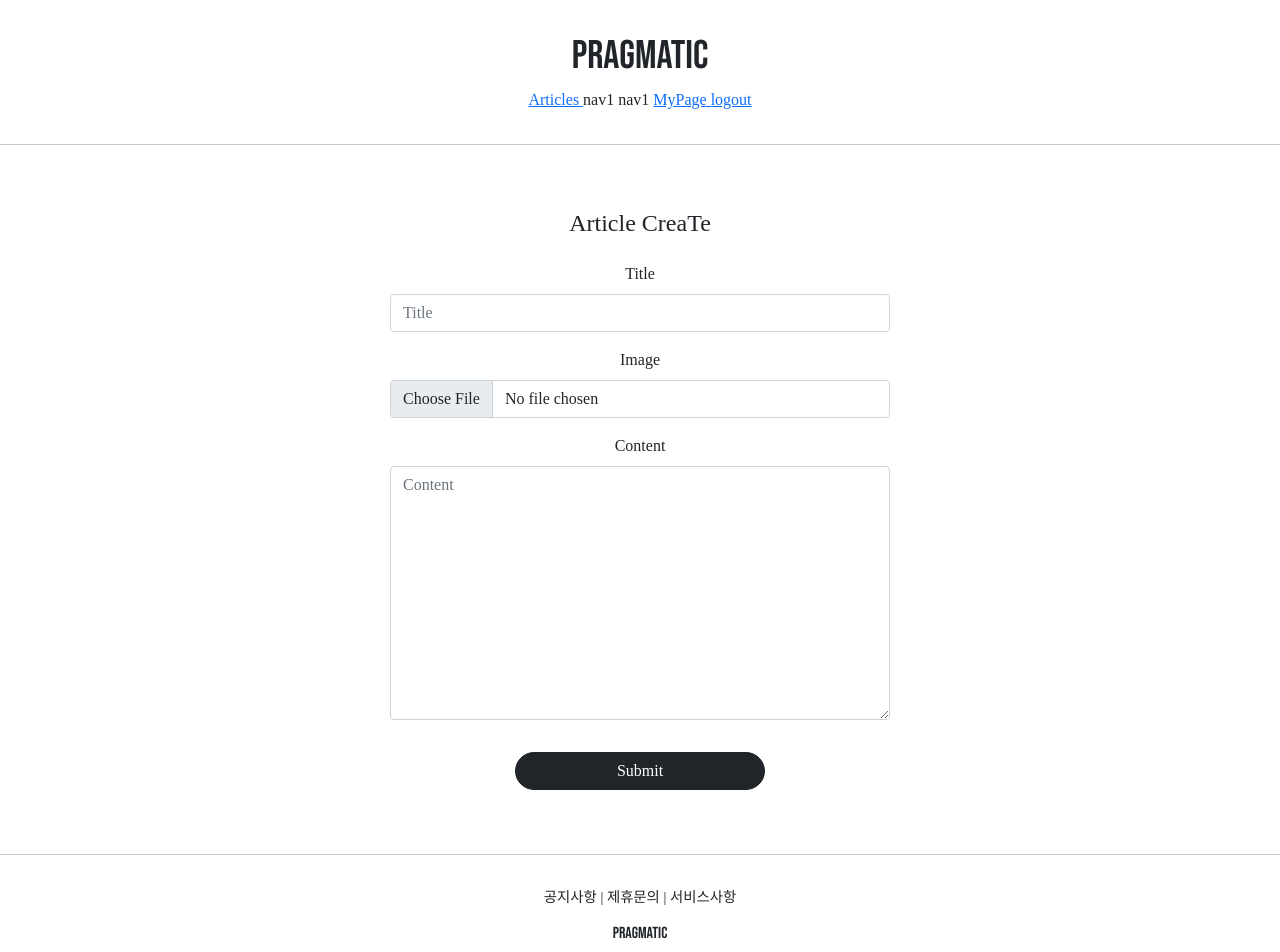
After one commit to sseregit/pragmatic-clone, a Django app: page /articles/create/ in a window 1280 px wide. The commit adds this page. Run offline with Django 4.2, Linux system fonts and the light colour scheme; the visitor is signed in with stand-in values (Sample User, id 1); some libraries are stand-ins or nearby versions; some web fonts are replaced.

Commit message:
django course 35 commit

```diff
--- /dev/null
+++ b/articleapp/forms.py
@@ -0,0 +1,7 @@
+from django.forms import ModelForm
+from articleapp.models import Article
+
+class ArticleCreationForm(ModelForm):
+    class Meta:
+        model = Article
+        fields = ['title', 'image', 'content']
--- a/articleapp/models.py
+++ b/articleapp/models.py
@@ -1,3 +1,12 @@
+from django.contrib.auth.models import User
 from django.db import models
 
 # Create your models here.
+class Article(models.Model):
+    writer = models.ForeignKey(User, on_delete=models.SET_NULL, related_name='article', null=True)
+
+    title = models.CharField(max_length=200, null=True)
+    image = models.ImageField(upload_to='article/', null=False)
+    content = models.TextField(null=True)
+
+    created_at = models.DateField(auto_now_add=True)
--- /dev/null
+++ b/articleapp/templates/articleapp/create.html
@@ -0,0 +1,17 @@
+{% extends 'base.html' %}
+{% load bootstrap4 %}
+
+{% block content %}
+
+    <div style="text-align:center; max-width:500px; margin:4rem auto;">
+        <div class="mb-4">
+            <h4>Article CreaTe</h4>
+        </div>
+        <form action="{% url 'articleapp:create' %}" method="post" enctype="multipart/form-data">
+            {% csrf_token %}
+            {% bootstrap_form form%}
+            <input type="submit" class="btn btn-dark rounded-pill col-6 mt-3">
+        </form>
+    </div>
+
+{% endblock %}
--- a/articleapp/templates/articleapp/list.html
+++ b/articleapp/templates/articleapp/list.html
@@ -32,5 +32,11 @@
   <div class="item13"><img src="https://picsum.photos/200/780"></div>
 </div>
 
+<div style="text-align:center">
+  <a href="{% url 'articleapp:create' %}" class="btn btn-dark rounded-pill col-3 mt-3 mb-3">
+    Create Article
+  </a>
+</div>
+
 <script src="{% static 'js/magicgrid.js'%}"></script>
 {% endblock %}
--- a/articleapp/urls.py
+++ b/articleapp/urls.py
@@ -1,8 +1,14 @@
 from django.urls import path
 from django.views.generic import TemplateView
+
+from articleapp.views import ArticleCreateView, ArticleDetailView, ArticleUpdateView, ArticleDeleteView
 
 app_name = 'articleapp'
 
 urlpatterns = [
     path('list/', TemplateView.as_view(template_name='articleapp/list.html'), name='list'),
+    path('create/', ArticleCreateView.as_view(), name='create'),
+    path('detail/<int:pk>', ArticleDetailView.as_view(), name='detail'),
+    path('update/<int:pk>', ArticleUpdateView.as_view(), name='update'),
+    path('delete/<int:pk>', ArticleDeleteView.as_view(), name='delete'),
 ]
--- a/articleapp/views.py
+++ b/articleapp/views.py
@@ -1,3 +1,51 @@
+from django.contrib.auth.decorators import login_required
 from django.shortcuts import render
 
 # Create your views here.
+from django.urls import reverse, reverse_lazy
+from django.utils.decorators import method_decorator
+from django.views.generic import CreateView, DetailView, UpdateView, DeleteView
+
+from articleapp.decorators import article_ownership_required
+from articleapp.forms import ArticleCreationForm
+from articleapp.models import Article
+
+@method_decorator(login_required, 'get')
+@method_decorator(login_required, 'post')
+class ArticleCreateView(CreateView):
+    model = Article
+    form_class = ArticleCreationForm
+    template_name = 'articleapp/create.html'
+
+    def form_valid(self, form):
+        temp_article = form.save(commit=False)
+        temp_article.writer = self.request.user
+        temp_article.save()
+        return super().form_valid(form)
+
+    def get_success_url(self):
+        return reverse('articleapp:detail', kwargs={'pk':self.object.pk})
+
+class ArticleDetailView(DetailView):
+    model = Article
+    context_object_name = 'target_article'
+    template_name = 'articleapp/detail.html'
+
+@method_decorator(article_ownership_required, 'get')
+@method_decorator(article_ownership_required, 'post')
+class ArticleUpdateView(UpdateView):
+    model = Article
+    form_class = ArticleCreationForm
+    template_name = 'articleapp/update.html'
+    context_object_name = 'target_article'
+
+    def get_success_url(self):
+        return reverse('articleapp:detail', kwargs={'pk': self.object.pk})
+
+@method_decorator(article_ownership_required, 'get')
+@method_decorator(article_ownership_required, 'post')
+class ArticleDeleteView(DeleteView):
+    model = Article
+    context_object_name = 'target_article'
+    template_name = 'articleapp/delete.html'
+    success_url = reverse_lazy('articleapp:list')
--- a/templates/header.html
+++ b/templates/header.html
@@ -1,6 +1,9 @@
 <div class="pragmatic_header">
     <div><h1 class="pragmatic_logo">Pragmatic</h1></div>
-    <div><span>nav1</span>
+    <div>
+        <a href="{% url 'articleapp:list'%}">
+            <span>Articles</span>
+        </a>
         <span>nav1</span>
         <span>nav1</span>
         {% if not user.is_authenticated %}
```
Also changed, not shown: articleapp/decorators.py (added, +12 -0 lines), articleapp/templates/articleapp/delete.html (added, +17 -0 lines), articleapp/templates/articleapp/detail.html (added, +25 -0 lines), articleapp/templates/articleapp/update.html (added, +17 -0 lines), articleapp/migrations/0001_initial.py (added), media/article/장연식q11.jpg (added), media/article/장연식q11_ovZeCsE.jpg (added), 1 other file.
